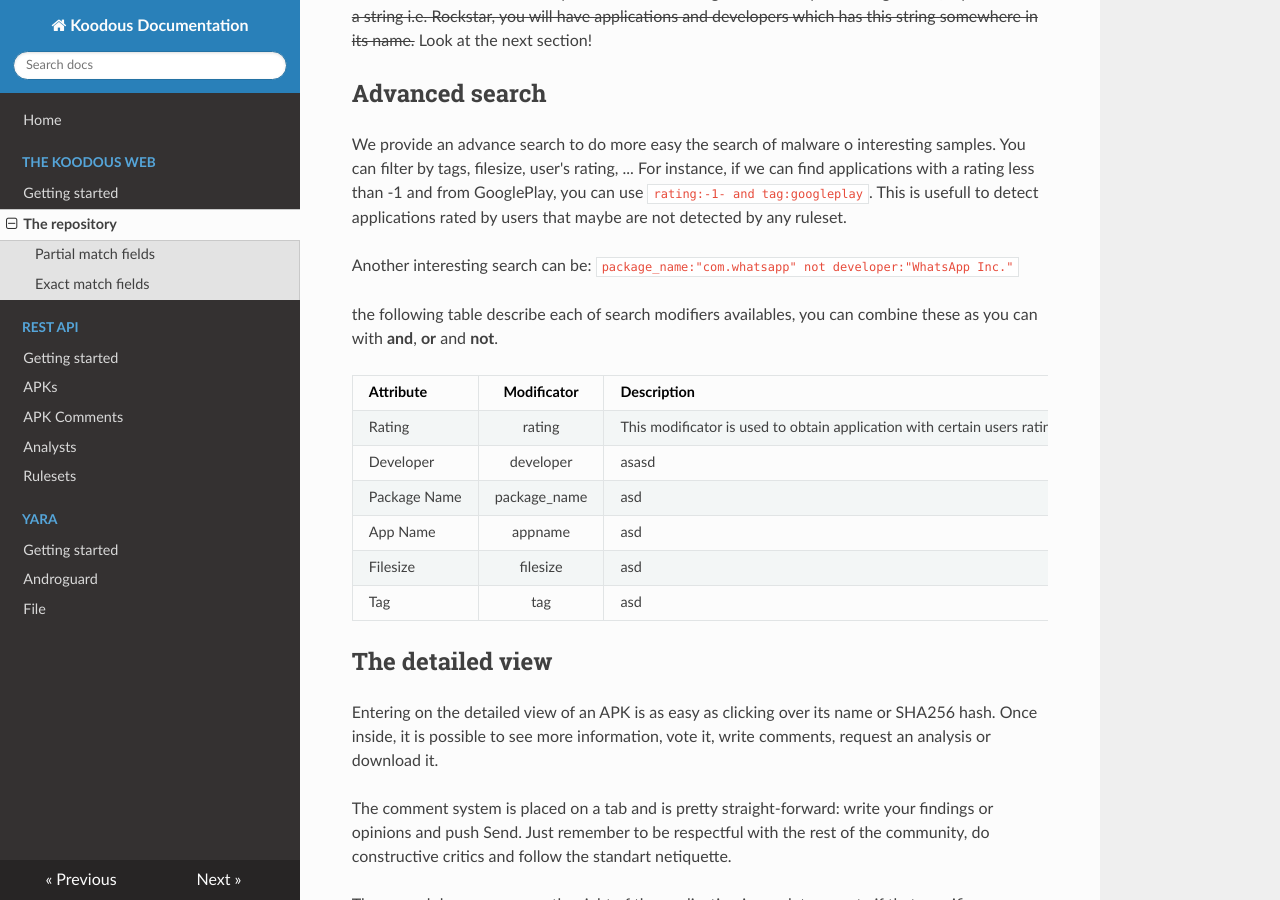
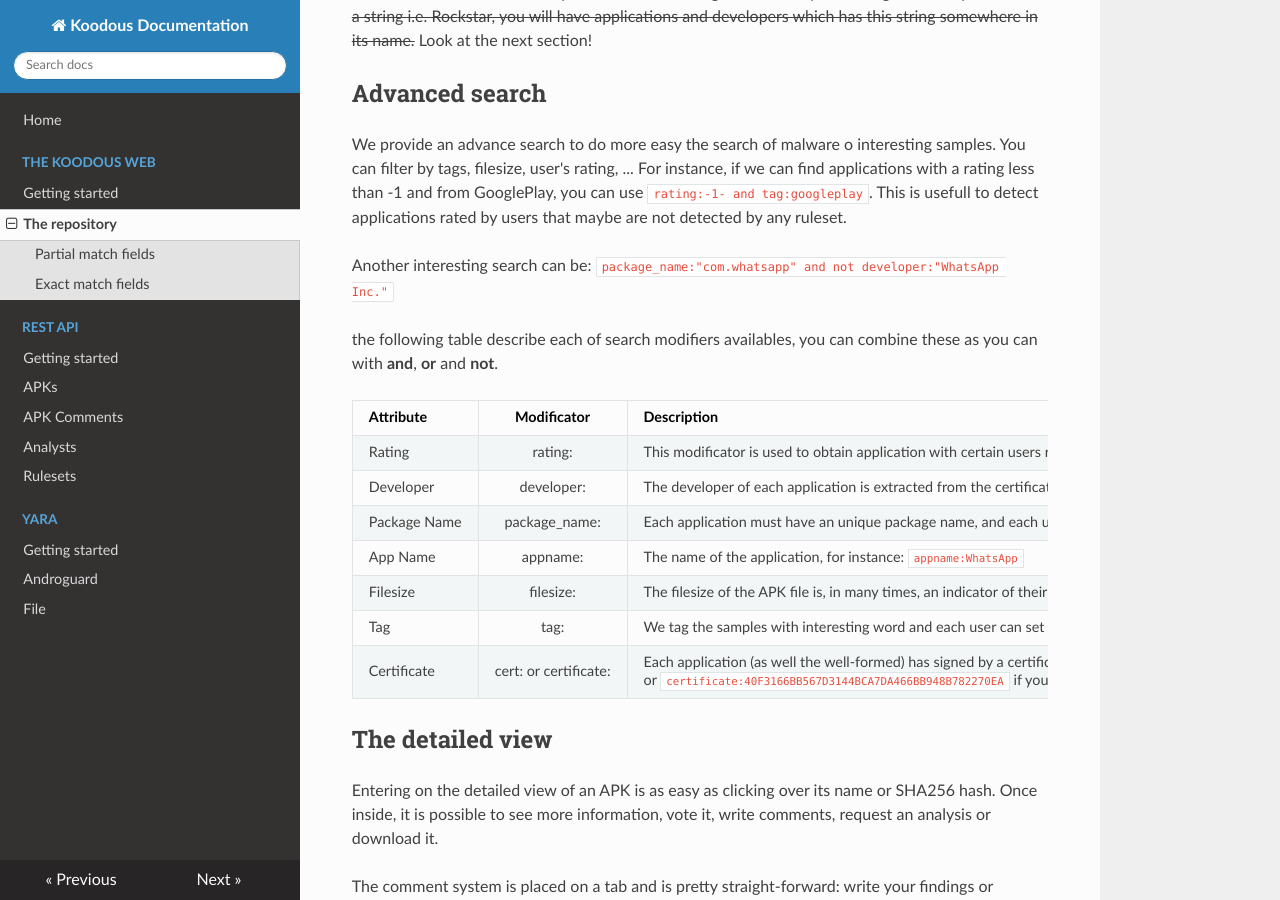
Before and after one commit to Koodous/docs.koodous.com, an MkDocs documentation site: the page built from docs/web/the-repo.md, in a window 1280 px wide and 900 px high, scrolled down 679 px. Built offline with MkDocs 1.6.1, drawn with Linux system fonts in a browser that asks for light colours; nearby versions of some CDN libraries; old or Windows-style settings are respelled for this version of MkDocs.

Commit message:
Added more advanced search doc

````diff
--- a/docs/web/the-repo.md
+++ b/docs/web/the-repo.md
@@ -26,18 +26,19 @@ When searching for a particular hash, you must enter _exactly_ the number of cha
 
 We provide an advance search to do more easy the search of malware o interesting samples. You can filter by tags, filesize, user's rating, ... For instance, if we can find applications with a rating less than -1 and from GooglePlay, you can use ```rating:-1- and tag:googleplay```. This is usefull to detect applications rated by users that maybe are not detected by any ruleset.
 
-Another interesting search can be: ```package_name:"com.whatsapp" not developer:"WhatsApp Inc."```
+Another interesting search can be: ```package_name:"com.whatsapp" and not developer:"WhatsApp Inc."```
 
 the following table describe each of search modifiers availables, you can combine these as you can with **and**, **or** and **not**.
 
 | Attribute | Modificator | Description |
 | ------------- |:-------------:| ----- |
-| Rating | rating | This modificator is used to obtain application with certain users rating. You can get applications with  score greater or equal than 2 with ```rating:2+```. Or more interesting, with score equal or less than -1 ```rating:-1-``` |
-| Developer | developer | asasd |
-| Package Name | package_name | asd |
-| App Name | appname | asd |
-| Filesize | filesize | asd |
-| Tag | tag | asd |
+| Rating | rating: | This modificator is used to obtain application with certain users rating. You can get applications with score greater or equal than 2 with ```rating:2+```. Or more interesting, with score equal or less than -1 ```rating:-1-``` |
+| Developer | developer: | The developer of each application is extracted from the certificate, and you can search by these using this modificator. For instance: ```developer:"WhatsApp Inc."``` |
+| Package Name | package_name: | Each application must have an unique package name, and each update must have the same name. Example: ```package_name:com.whatsapp``` |
+| App Name | appname: | The name of the application, for instance: ```appname:WhatsApp``` |
+| Filesize | filesize: | The filesize of the APK file is, in many times, an indicator of their purpose. You can filter by this parameter with, for instance, for files greater or equal than 1MB: ```filesize:1MB+```, or less than 700KB: ```filesize:700KB-```. |
+| Tag | tag: | We tag the samples with interesting word and each user can set by one or more tag to any sample, and you can find for this. For example, finding sample that we know come from Google Play: ```tag:googleplay``` or that any user has tagged as **banker** ```tag:banker``` |
+| Certificate | cert: or certificate: | Each application (as well the well-formed) has signed by a certificate. We have each certificate indexed and you can find by that, concretly by its *sha1*. For instance, we know that official Twitter application has **40F3166BB567D3144BCA7DA466BB948B782270EA** as sha1 certificate, then, we can found all versions of the official Twitter application with this: ```cert:40F3166BB567D3144BCA7DA466BB948B782270EA``` or ```certificate:40F3166BB567D3144BCA7DA466BB948B782270EA``` if you want to write a bit more :).|
 
 
 ## The detailed view
````
